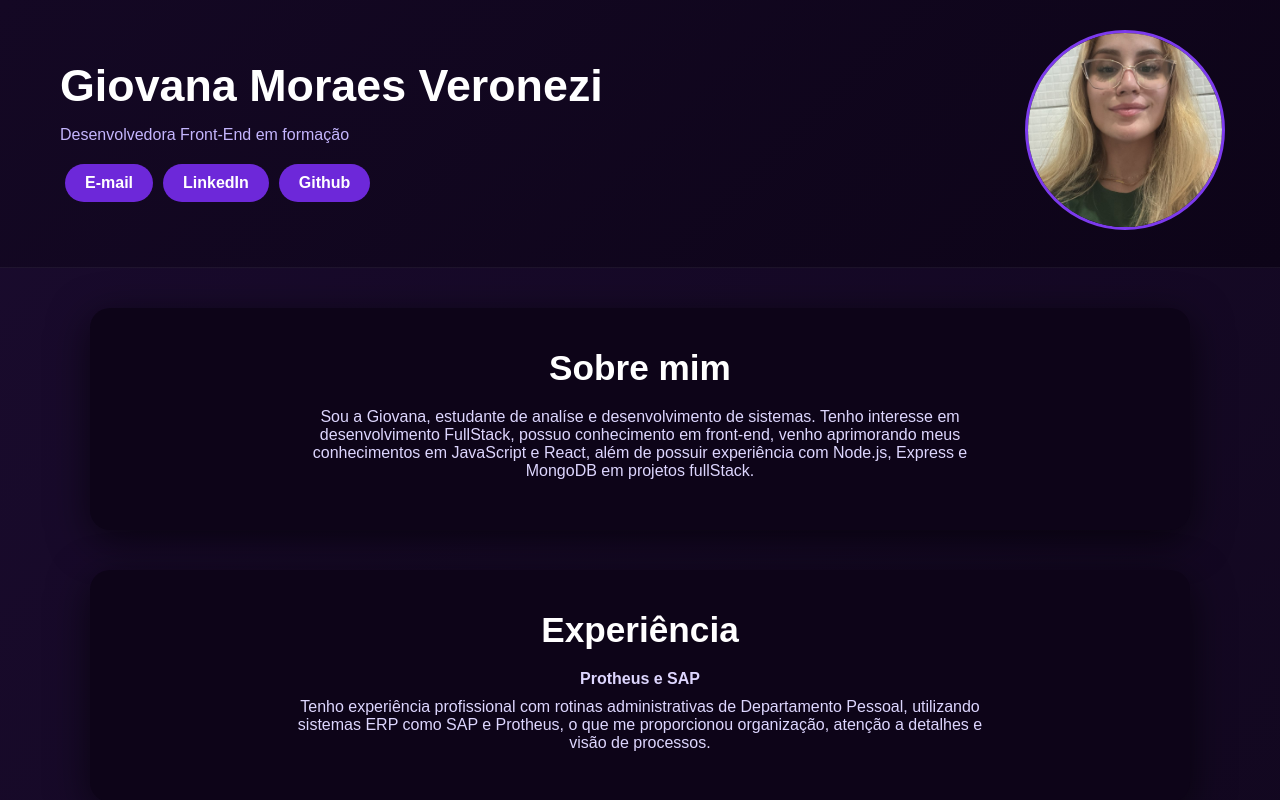
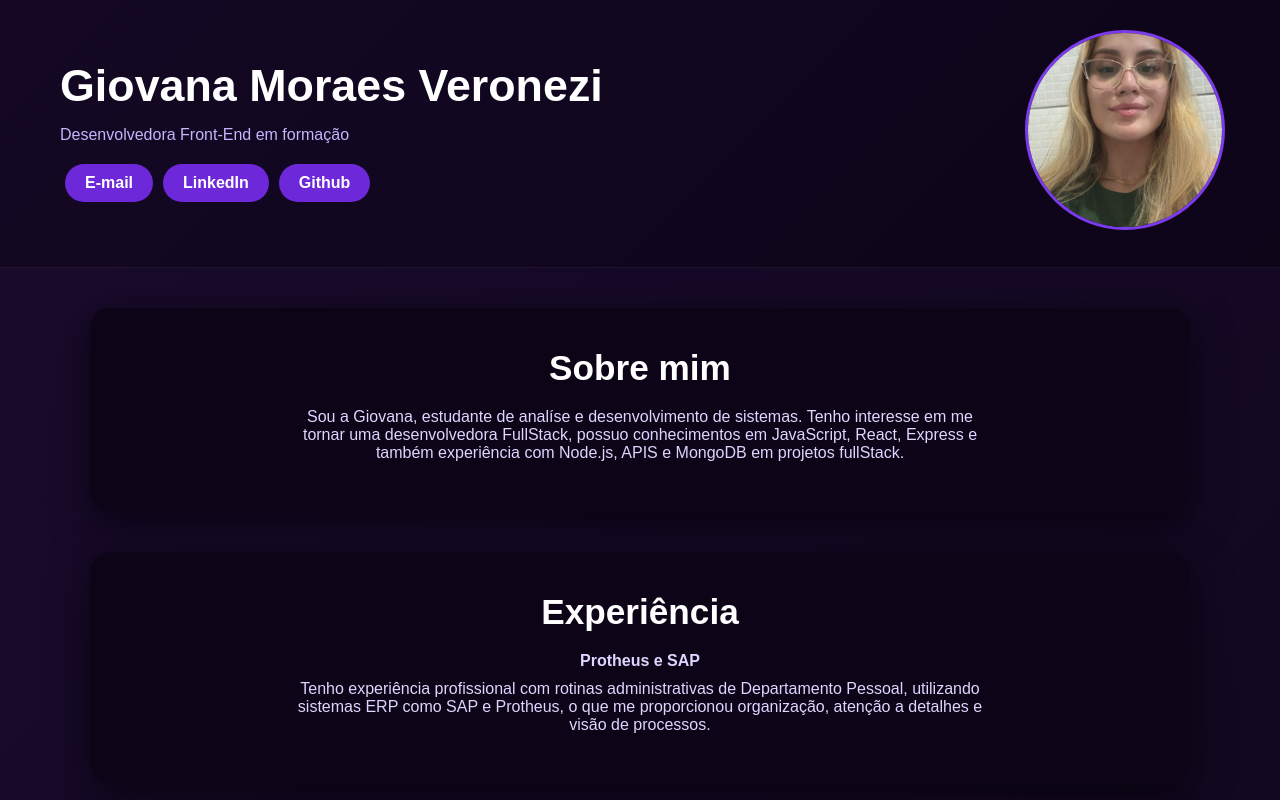
Before and after one commit to GiovanaVeronezi/portfolio_giovana, a React (Create React App) app: page / in a window 1280 px wide. Shown: the top 800 px of the page. Built offline with nearby package versions, Linux system fonts and the light colour scheme.

Commit message:
Alterando mensagem na seção sobre

```diff
--- a/src/components/Sobre/index.js
+++ b/src/components/Sobre/index.js
@@ -1,14 +1,17 @@
-import "./estilo.css"
+import "./estilo.css";
 
 function Sobre() {
   return (
     <section>
       <h2 className="h2-sobre">Sobre mim</h2>
       <p className="p-sobre">
-        Sou a Giovana, estudante de analíse e desenvolvimento de sistemas. Tenho interesse em desenvolvimento FullStack, possuo conhecimento em front-end, venho aprimorando meus conhecimentos em JavaScript e React, além de possuir experiência com Node.js, Express e MongoDB em projetos fullStack.
+        Sou a Giovana, estudante de analíse e desenvolvimento de sistemas. Tenho
+        interesse em me tornar uma desenvolvedora FullStack, possuo
+        conhecimentos em JavaScript, React, Express e também experiência com
+        Node.js, APIS e MongoDB em projetos fullStack.
       </p>
     </section>
   );
 }
 
-export default Sobre
+export default Sobre;
```
